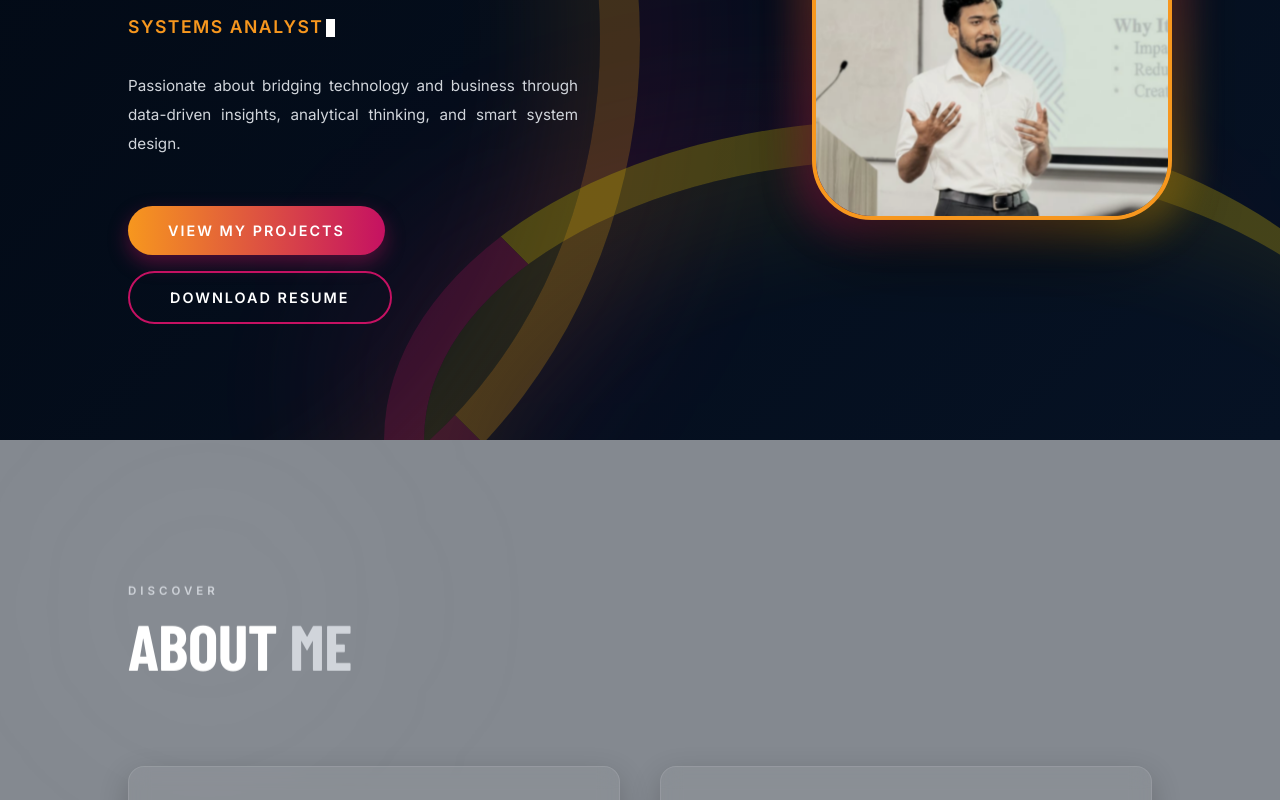
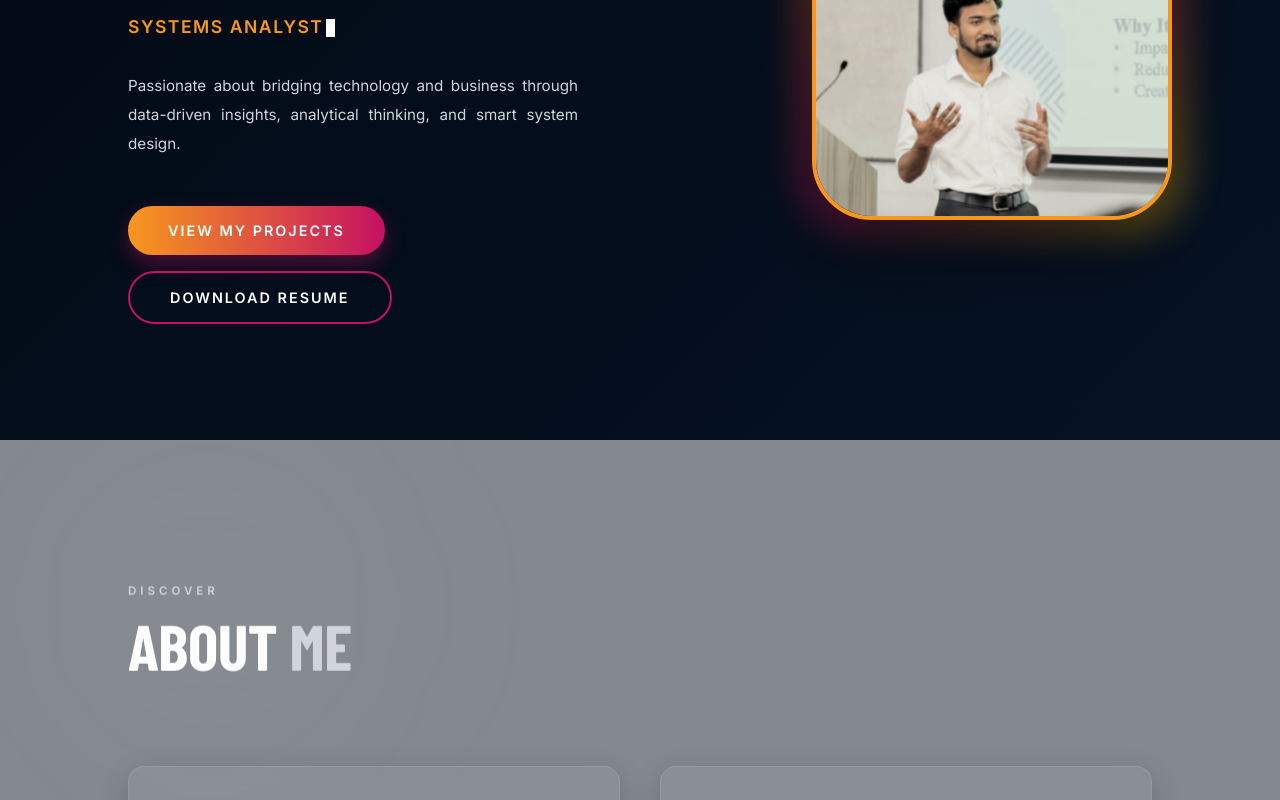
Before and after one commit to dulanjanarmd/Dulanjana-Rathnayaka, a React (Vite) app: page / in a window 1280 px wide. Shown: the part 360-1160 px from the top of the page. Built offline with nearby package versions, Linux system fonts and the light colour scheme; a web font is replaced by a local one.

Commit message:
feat: add Background3D component with fixed gradient styling

```diff
--- a/src/Components/Background3D.jsx
+++ b/src/Components/Background3D.jsx
@@ -2,37 +2,7 @@ import React from 'react';
 
 const Background3D = () => {
   return (
-    <div style={{ position: 'fixed', top: 0, left: 0, width: '100vw', height: '100vh', zIndex: -99, overflow: 'hidden', background: 'linear-gradient(135deg, #020914 0%, #061224 100%)' }}>
-
-      {/* Huge curved sweeping wave on the left */}
-      <div style={{
-        position: 'absolute',
-        top: '-20%',
-        left: '-30%',
-        width: '80vw',
-        height: '140vh',
-        borderRadius: '50%',
-        boxShadow: '100px 0px 150px -50px rgba(197, 17, 98, 0.4), inset -50px 0 100px rgba(247, 151, 30, 0.4)',
-        borderRight: '40px solid #f7971e',
-        borderBottom: '40px solid #c51162',
-        opacity: 0.25
-      }} />
-
-      {/* Sweeping wave on the bottom right */}
-      <div style={{
-        position: 'absolute',
-        bottom: '-40%',
-        right: '-10%',
-        width: '80vw',
-        height: '80vh',
-        borderRadius: '50%',
-        boxShadow: '-100px -50px 150px -50px rgba(197, 17, 98, 0.4), inset 50px 50px 100px rgba(255, 215, 0, 0.3)',
-        borderLeft: '40px solid #c51162',
-        borderTop: '40px solid #ffd700',
-        opacity: 0.25
-      }} />
-
-    </div>
+    <div style={{ position: 'fixed', top: 0, left: 0, width: '100vw', height: '100vh', zIndex: -99, overflow: 'hidden', background: 'linear-gradient(135deg, #020914 0%, #061224 100%)' }} />
   );
 };
 
```
